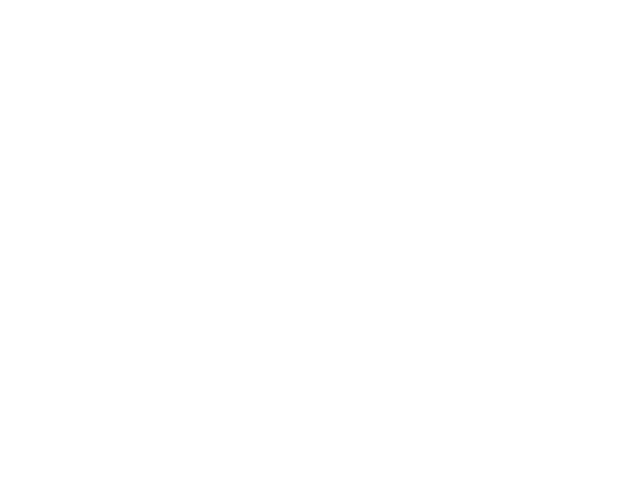
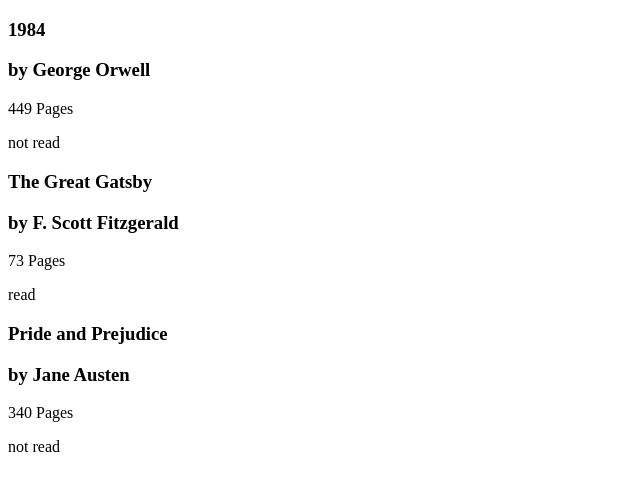
Before and after one commit to Haris-199/library, a plain HTML site: page index.html in a window 1280 px wide. Shown: the whole page, without its empty margins (0-640 px from the left). Drawn offline with Linux system fonts and the light colour scheme.

Commit message:
Create function to display books

```diff
--- a/index.html
+++ b/index.html
@@ -8,6 +8,8 @@
         <title>Library</title>
     </head>
     <body>
+        <div id="books">
+        </div>
 
     </body>
 </html>
--- a/script.js
+++ b/script.js
@@ -1,4 +1,5 @@
 const myLibrary = [];
+const books = document.getElementById("books");
 
 function Book(title, author, pages, read) {
     this.title = title;
@@ -10,7 +11,44 @@ function Book(title, author, pages, read) {
     }
 }
 
+myLibrary.push(new Book("1984", "George Orwell", 449, "not read"));
+myLibrary.push(new Book("The Great Gatsby", "F. Scott Fitzgerald", 73, "read"));
+myLibrary.push(new Book("Pride and Prejudice", "Jane Austen", 340, "not read"));
+
 function addBookToLibrary() {
     const book = new Book();
     myLibrary.push(book);
 }
+
+function display() {
+    while (books.firstChild)
+        books.removeChild(books.firstChild);
+
+    myLibrary.forEach( book => {
+        const container = document.createElement("div");
+        const title = document.createElement("h3");
+        const author = document.createElement("h3");
+        const pages = document.createElement("p");
+        const read = document.createElement("p");
+
+        title.innerText = book.title;
+        author.innerText = `by ${book.author}`;
+        pages.innerText = `${book.pages} Pages`;
+        read.innerText = book.read;
+
+        container.appendChild(title);
+        container.appendChild(author);
+        container.appendChild(pages);
+        container.appendChild(read);
+        container.classList.add("book-card");
+
+        if (book.read === "read")
+            container.classList.add("read");
+        else if (book.read === "not read")
+            container.classList.add("not-read");
+
+        books.appendChild(container);
+    });
+}
+
+display();
```
